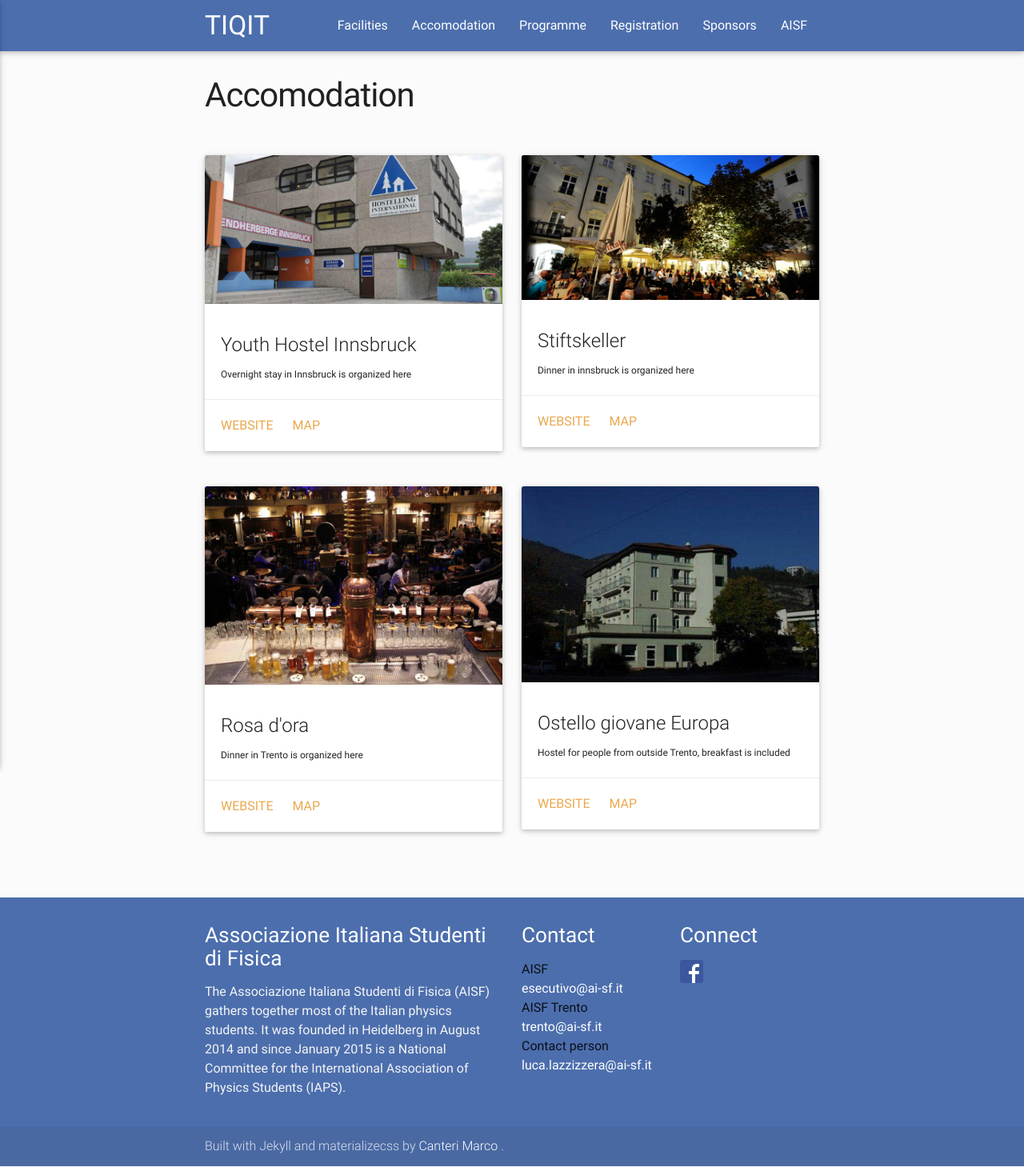
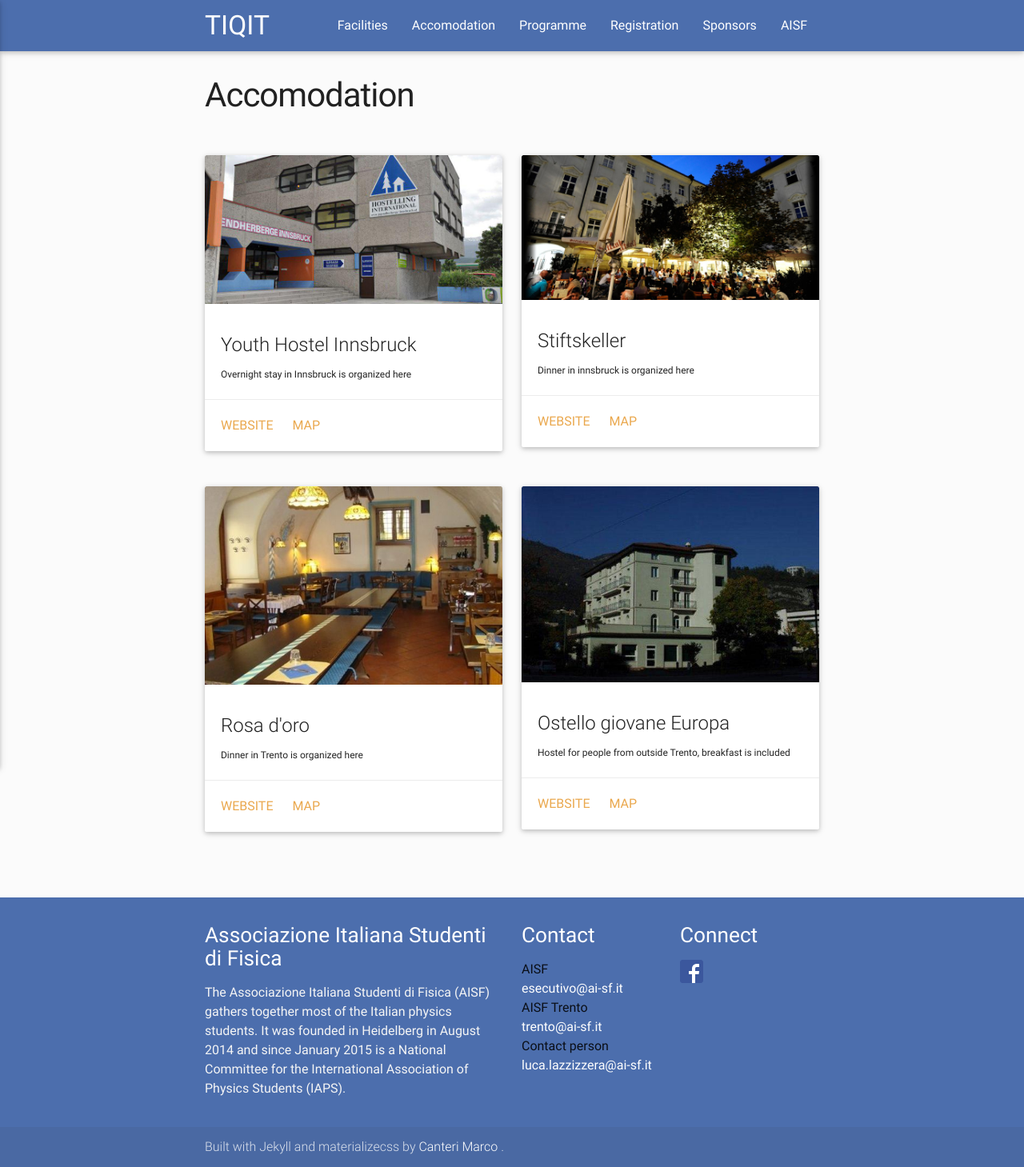
Before and after one commit to ai-sf/tiqit20, a Jekyll site: the page built from accomodation.html, in a window 1280 px wide. Shown: the whole page at 80% size. Built offline with Jekyll 4.4.1, drawn with Linux system fonts in a browser that asks for light colours; nearby versions of some CDN libraries.

Commit message:
Update accomodation.yml

```diff
--- a/_data/accomodation.yml
+++ b/_data/accomodation.yml
@@ -17,8 +17,8 @@ science:
     site: http://www.stiftskeller.eu/aktuelles-aus-dem-stiftskeller.html
     map: https://www.google.it/maps/place/Stiftskeller/@47.2683578,11.3925644,17z/data=!3m1!4b1!4m5!3m4!1s0x479d6bfb932692fd:0xb03f252a2a0f3f01!8m2!3d47.2683542!4d11.3947531
 
-  - img: img/accomodation/ped.jpg
-    title: Rosa d'ora
+  - img: img/accomodation/rosador.jpg
+    title: Rosa d'oro
     descr: Dinner in Trento is organized here
     site: http://www.ristoranterosadoro.com/
     map: https://www.google.at/maps?q=rosa+d%27oro+trento&oe=utf-8&client=firefox-b-ab&gfe_rd=cr&dcr=0&um=1&ie=UTF-8&sa=X&ved=0ahUKEwjasZqd1aXZAhVCKewKHd1oBkMQ_AUICygC
```
